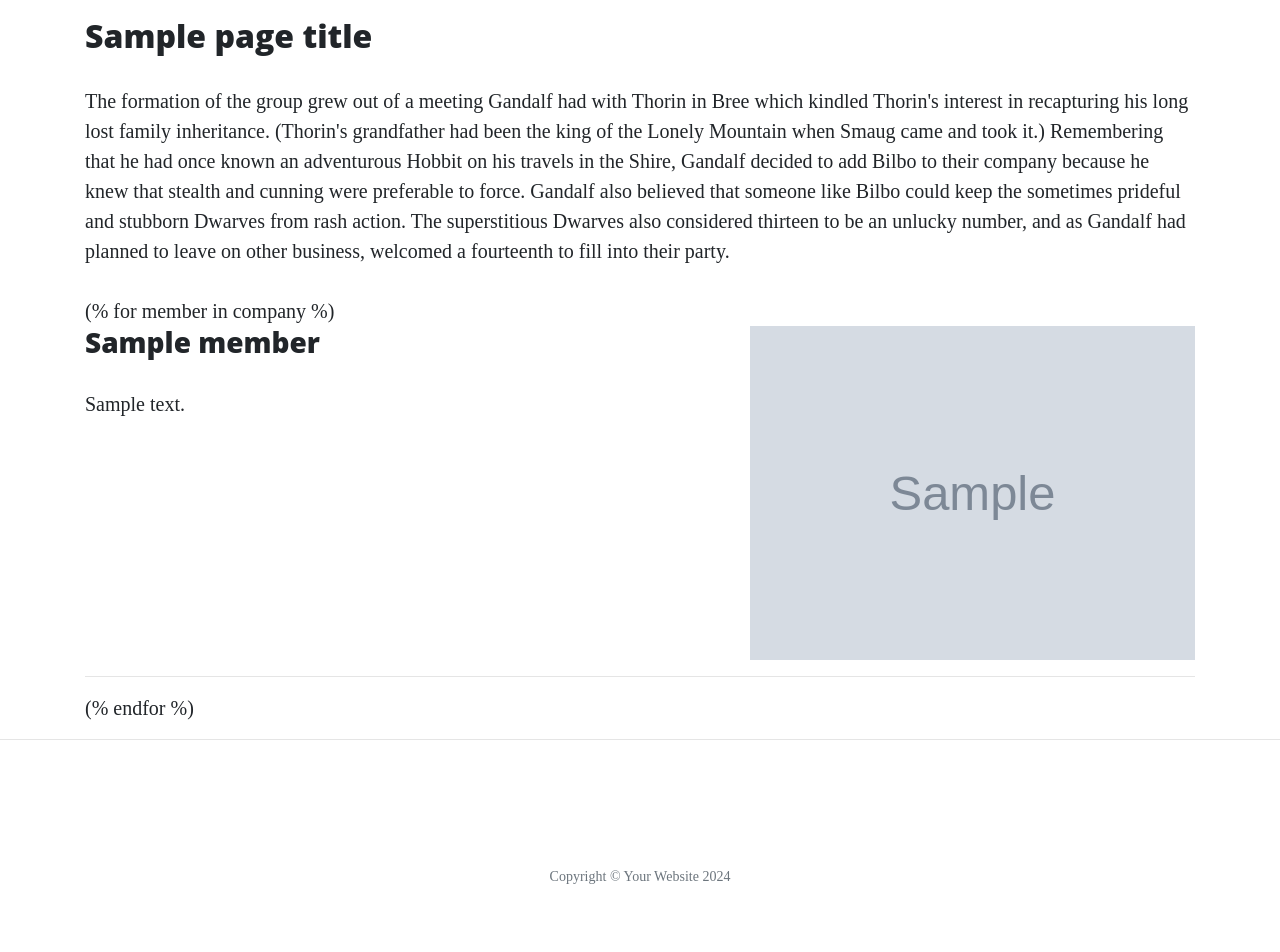
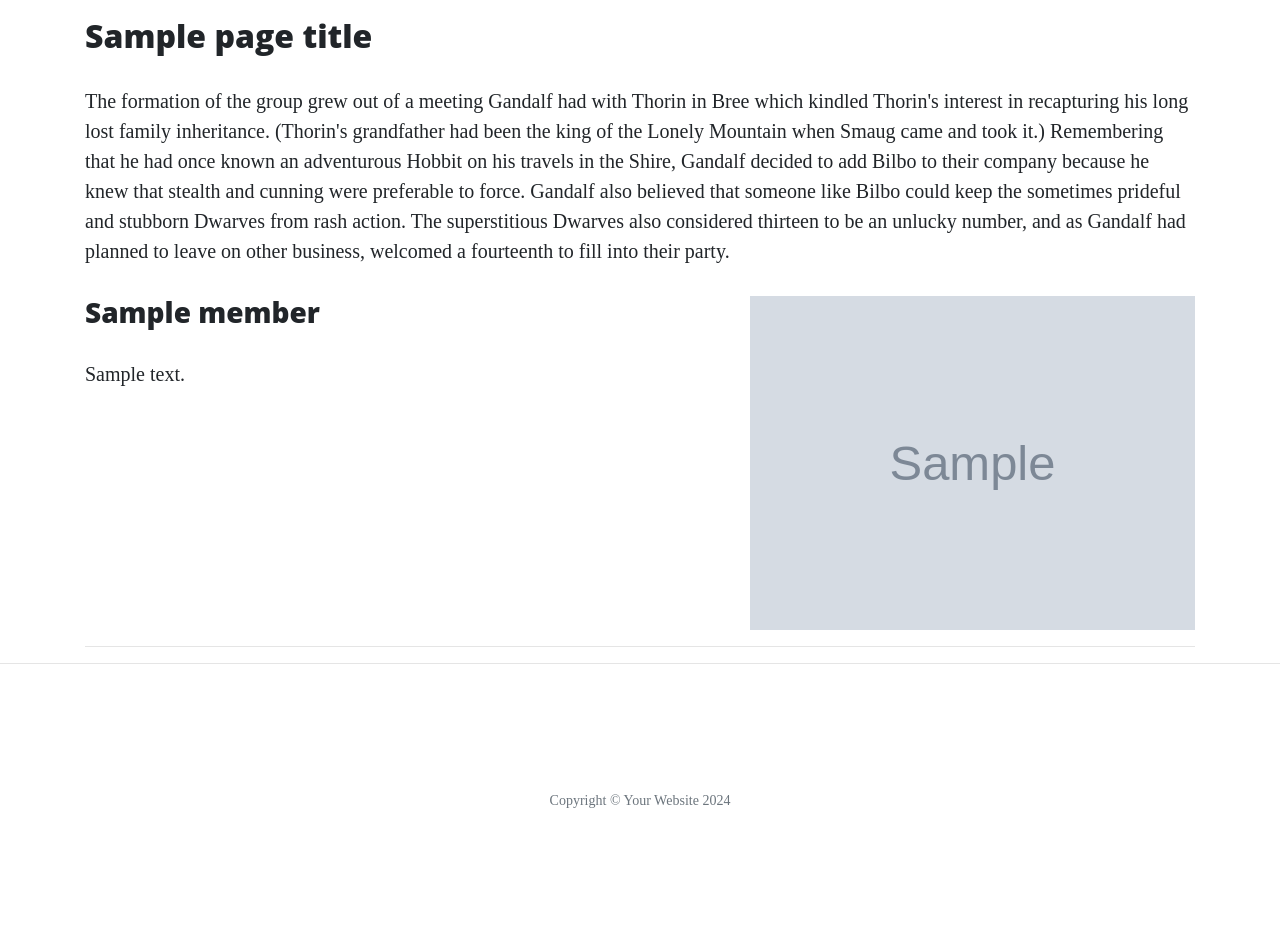
Before and after one commit to CryptikEd/The-hobbits-flask, a Flask app: template templates/about.html in a window 1280 px wide. Shown: the part 661-1613 px from the top of the page. After the commit the page ends 1469 px from the top, so only its background shows below. Run offline with Flask 3, Linux system fonts and the light colour scheme; the template is opened without the code that fills it: most values are stand-ins (such as "Sample title", 1, 10 or a date in 2020); grey boxes marked "Sample" are stand-in pictures; some libraries are stand-ins or nearby versions.

Commit message:
updated content

```diff
--- a/templates/about.html
+++ b/templates/about.html
@@ -1,7 +1,5 @@
 {% extends "base.html" %}
 {% block content %}
-
-
 
     <h2>{{ page_title }}</h2>
     <p>
@@ -14,22 +12,20 @@
 		leave on other business, welcomed a fourteenth to fill into their party.
     </p>
 
-    (% for member in company %)
+    {% for member in company %}
 
         <div class="row featurette">
             <div class="col-md-7">
                 <h3>{{ member.name }}</h3>
-                <p>
-                    {{  member.description }}
-                </p>
+                <p>{{ member.description }}</p>
             </div>
             <div class="col-md-5">
                 <img src="{{ member.image_source }}" alt="" class="featurette-image image-responsive">
             </div>
         </div>
 
-        <hr class="featurrette-divider">
+        <hr class="featurette-divider">
 
-    (% endfor %)
+    {% endfor %}
 
 {% endblock %}
```
